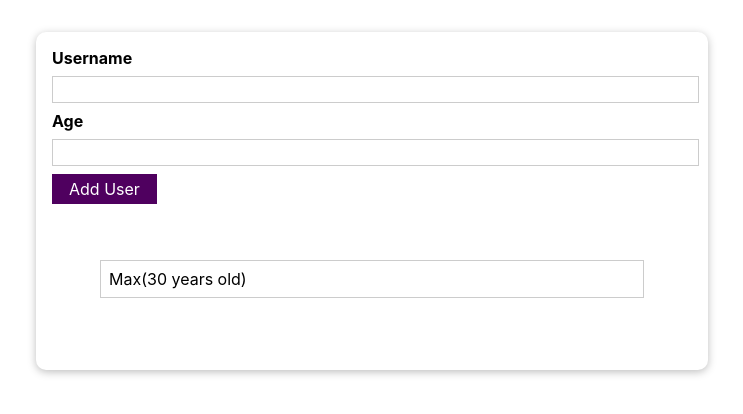
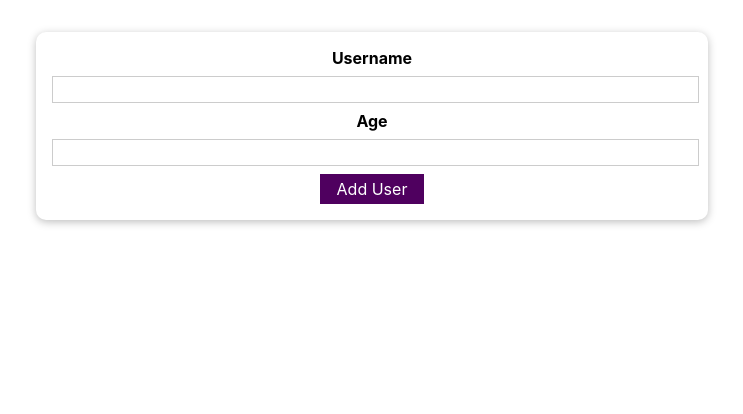
Before and after one commit to Ayanadiya/revision-project, a React (Create React App) app: page / in a window 1280 px wide. Shown: the top 414 px of the page, without its empty margins (268-1011 px from the left). Built offline with nearby package versions, Linux system fonts and the light colour scheme.

Commit message:
Displying users on userlist

```diff
--- a/src/App.js
+++ b/src/App.js
@@ -1,5 +1,7 @@
 import React, {useState} from "react";
 import AddUser from './components/Users/AddUser'
+import UsersList from './components/Users/UsersList'
+import './App.css';
 
 function App() {
   const [users, setUsers] = useState([])
@@ -9,8 +11,9 @@ function App() {
     })
   }
   return (
-    <div>
+    <div className="App">
       <AddUser onSaveUser={saveUserHandler} />
+      <UsersList users={users}/>
     </div>
   );
 }
--- a/src/components/Users/AddUser.js
+++ b/src/components/Users/AddUser.js
@@ -3,7 +3,6 @@ import React, {useState} from "react";
 import Card from "../UI/Card";
 import './AddUser.css'
 import Button from "../UI/Button";
-import UsersList from "./UsersList";
 
 const AddUser = (props) => {
   const [enteredUsername, setUsername] = useState('');
@@ -20,12 +19,13 @@ const AddUser = (props) => {
   const addUserHandler = (event) => {
     event.preventDefault();
     const enteredData = {
-      username: enteredUsername,
+      id:Math.random().toString(),
+      name: enteredUsername,
       age:enteredAge
     }
     if(enteredUsername.trim().length>0 && enteredAge.trim().length>0 && Number(enteredAge)>0)
     {
-        console.log(enteredData);
+        props.onSaveUser(enteredData);
     }
     setUsername('')
     setAge('')
@@ -45,7 +45,6 @@ const AddUser = (props) => {
         <Button type="submit">Add User</Button>
         </div>
       </form>
-      <UsersList users={[{name:"Max",age:'30'}]}/>
     </Card>
   )
 }
--- a/src/components/Users/UsersList.js
+++ b/src/components/Users/UsersList.js
@@ -7,7 +7,7 @@ const UsersList= (props)=>{
             <ul>
                 {props.users.map((user)=>{
                     return (
-                        <li>{`${user.name}(${user.age} years old)`}</li>
+                        <li key={user.id}>{user.name}({user.age} years old)</li>
                     )
                 })}
             </ul>
```
